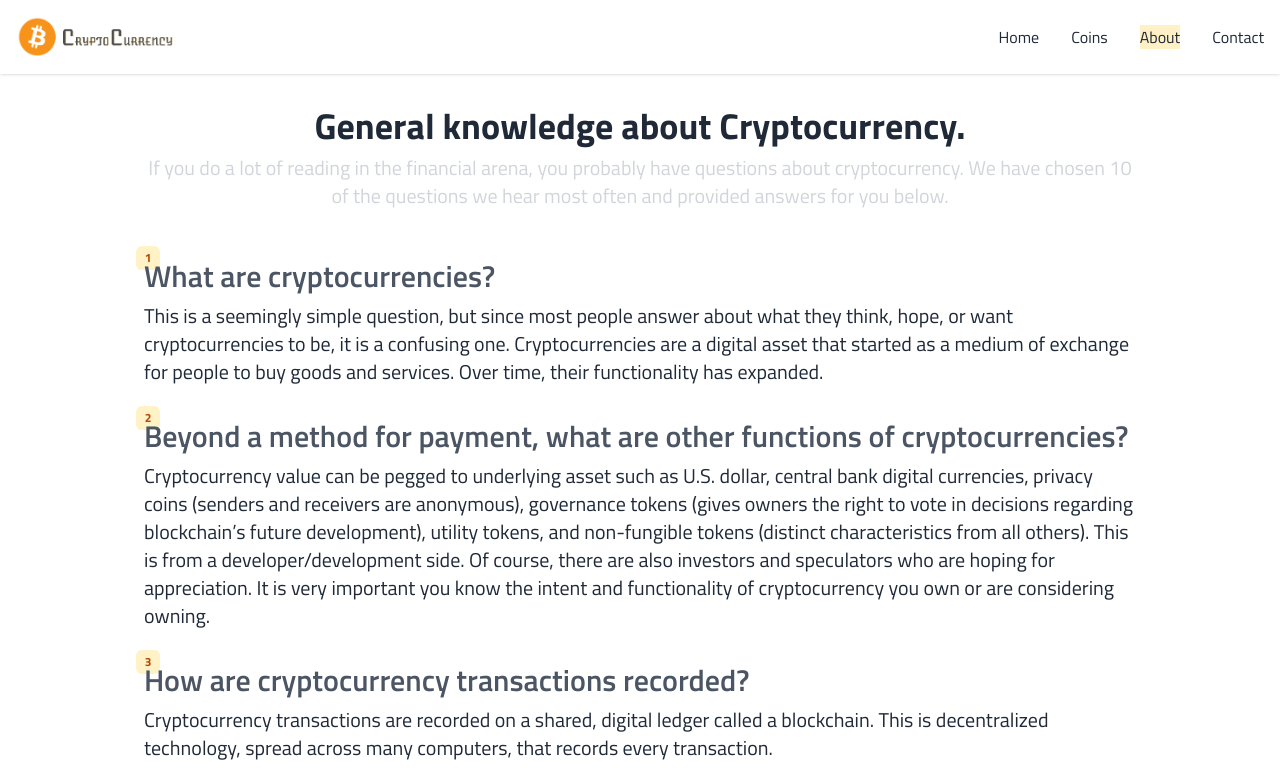
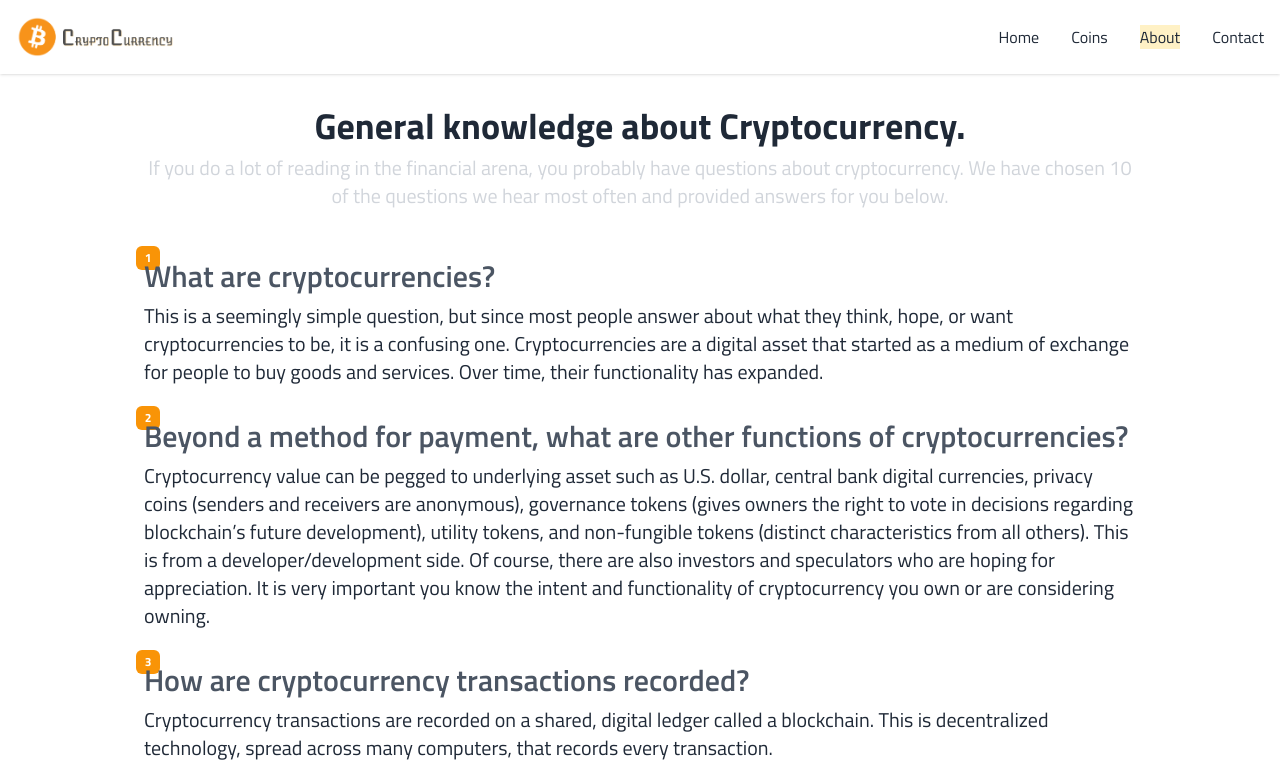
Before and after one commit to Tusar78/crypto-currencies, a React (Create React App) app: page /about in a window 1280 px wide. Shown: the top 780 px of the page. Built offline with nearby package versions, Linux system fonts and the light colour scheme.

Commit message:
About section update

```diff
--- a/src/index.css
+++ b/src/index.css
@@ -218,7 +218,7 @@
   }
 
   .question__id {
-    @apply absolute -top-3 -left-2 w-6 h-6 rounded-md flex items-center justify-center bg-[#fff2c6] text-xs text-[#b74b06] -z-10 font-bold;
+    @apply absolute -top-3 -left-2 w-6 h-6 rounded-md flex items-center justify-center bg-[#f99407] text-xs text-white -z-10 font-bold;
   }
 
   .answer {
```
